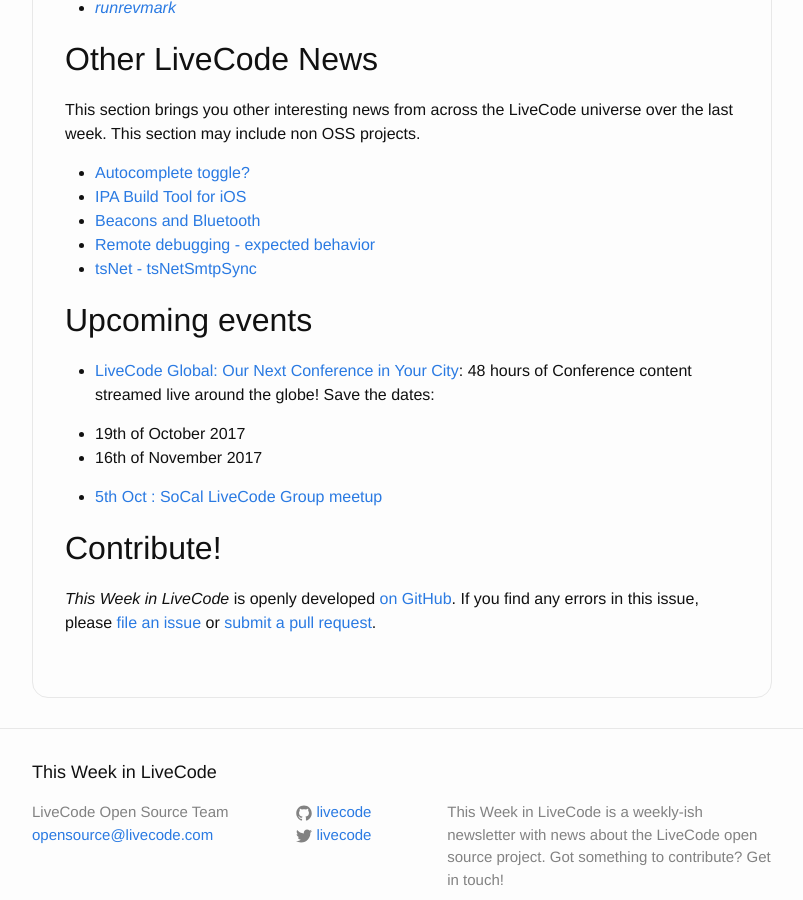
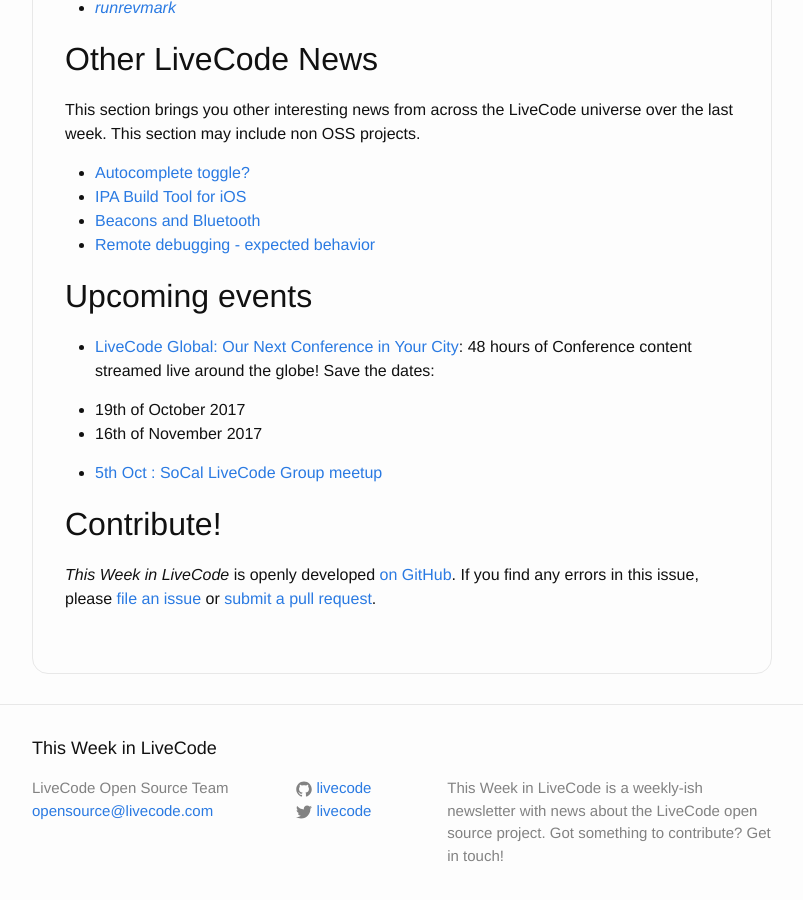
Before and after one commit to livecode/this-week-in-livecode, a Jekyll site: the page built from _posts/2017-10-02-this-week-in-livecode-100.markdown, in a window 1280 px wide and 900 px high, scrolled down 2061 px. Shown: the whole window, without its empty margins (238-1041 px from the left). Built offline with Jekyll 4.4.1, drawn with Linux system fonts in a browser that asks for light colours.

Commit message:
Issue 100 - removed invalid link

```diff
--- a/_posts/2017-10-02-this-week-in-livecode-100.markdown
+++ b/_posts/2017-10-02-this-week-in-livecode-100.markdown
@@ -91,8 +91,6 @@
 - [IPA Build Tool for iOS](https://www.mail-archive.com/use-livecode@lists.runrev.com/msg89757.html)
 - [Beacons and Bluetooth](https://www.mail-archive.com/use-livecode@lists.runrev.com/msg89761.html)
 - [Remote debugging - expected behavior](https://www.mail-archive.com/use-livecode@lists.runrev.com/msg89796.html)
-- [tsNet - tsNetSmtpSync](https://www.mail-archive.com/use-livecode@lists.runrev.com/msg89467.html)
-
 
 
 ## Upcoming events
```
